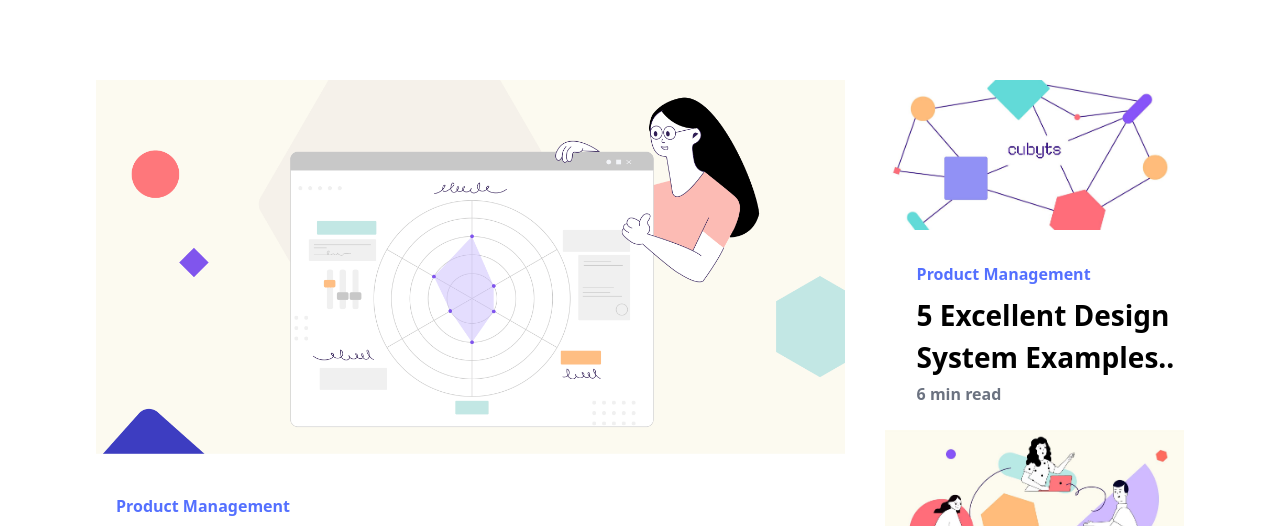
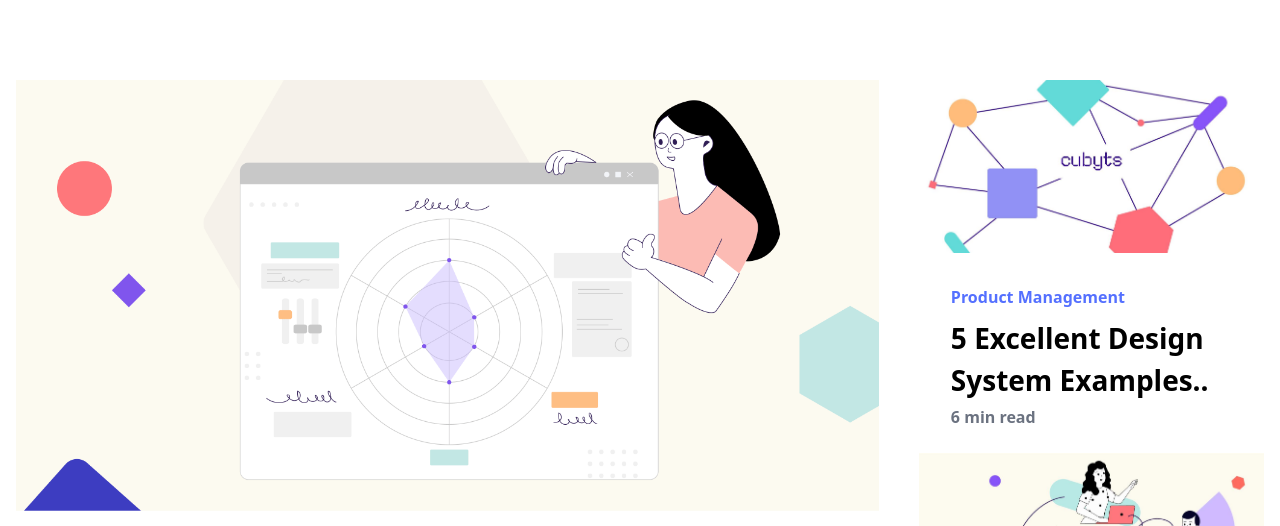
Before and after one commit to VinayakBahirat/Cubyts, a website: page design-system.html in a window 1280 px wide. Shown: the top 526 px of the page. Drawn offline with Linux system fonts and the light colour scheme.

Commit message:
first commit

```diff
--- a/design-system.html
+++ b/design-system.html
@@ -10,7 +10,7 @@
         <link rel="icon" type="image/x-icon" href="images/Favicon.png" >
     </head>
     <body>
-        <div class="max-w-[85%] mx-auto my-20">
+        <div class="max-w-[1280px] w-full px-4 mx-auto my-20">
             <div class="my-20">
                 <div class="flex gap-10">
                     <div class="w-[75%]">
```
Also changed, not shown: dist/output.css, images/coffee-cup-edit.jpeg (added).
